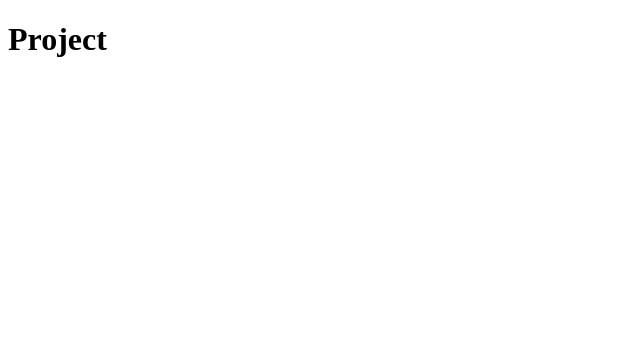
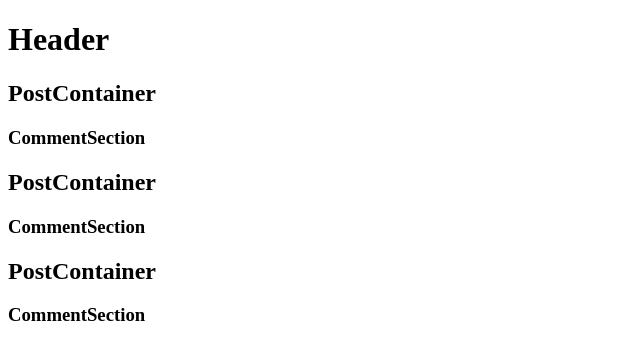
Before and after one commit to justman00/instagram-copy, a React (Create React App) app: page / in a window 1280 px wide. Shown: the top 360 px of the page, without its empty margins (0-640 px from the left). Built offline with nearby package versions, Linux system fonts and the light colour scheme.

Commit message:
added the first proptypes checking for the big components

```diff
--- a/package.json
+++ b/package.json
@@ -4,6 +4,7 @@
   "private": true,
   "dependencies": {
     "node-sass": "^4.11.0",
+    "prop-types": "^15.7.2",
     "react": "^16.8.1",
     "react-dom": "^16.8.1",
     "react-scripts": "2.1.3"
--- a/src/components/App.js
+++ b/src/components/App.js
@@ -1,12 +1,17 @@
 import React, { Component } from "react";
 import dummyData from "./dummy-data";
+import PostContainer from "./PostContainer/PostContainer";
+import SearchBar from "./SearchBar/SearchBar";
 
 class App extends Component {
   render() {
-    console.log(dummyData);
+    // console.log(dummyData);
     return (
       <div>
-        <h1>Project</h1>
+        <SearchBar />
+        {dummyData.map(data => (
+          <PostContainer key={data.username} data={data} />
+        ))}
       </div>
     );
   }
--- a/src/components/CommentSection/CommentSection.js
+++ b/src/components/CommentSection/CommentSection.js
@@ -0,0 +1,21 @@
+import React from "react";
+import PropTypes from "prop-types";
+
+const CommentSection = props => {
+  return (
+    <div>
+      <h3>CommentSection</h3>
+    </div>
+  );
+};
+
+CommentSection.propTypes = {
+  comments: PropTypes.arrayOf(
+    PropTypes.shape({
+      username: PropTypes.string,
+      text: PropTypes.string
+    })
+  )
+};
+
+export default CommentSection;
--- a/src/components/PostContainer/PostContainer.js
+++ b/src/components/PostContainer/PostContainer.js
@@ -0,0 +1,25 @@
+import React from "react";
+import CommentSection from "../CommentSection/CommentSection";
+import PropTypes from "prop-types";
+
+const PostContainer = props => {
+  return (
+    <div>
+      <h2>PostContainer</h2>
+      <CommentSection comments={props.data.comments} />
+    </div>
+  );
+};
+
+PostContainer.propTypes = {
+  data: PropTypes.shape({
+    username: PropTypes.string,
+    thumbnailUrl: PropTypes.string,
+    imageUrl: PropTypes.string,
+    likes: PropTypes.number,
+    timestamp: PropTypes.string,
+    comments: PropTypes.arrayOf(PropTypes.object)
+  })
+};
+
+export default PostContainer;
--- /dev/null
+++ b/src/components/SearchBar/SearchBar.js
@@ -0,0 +1,9 @@
+import React from "react";
+
+export default function SearchBar() {
+  return (
+    <div>
+      <h1>Header</h1>
+    </div>
+  );
+}
```
Also changed, not shown: src/components/SearchBar.js/SearchBar.js (deleted), src/components/SearchBar/SearchBar.scss (added), 1 other file (tests, documents, lock files or other folders).
